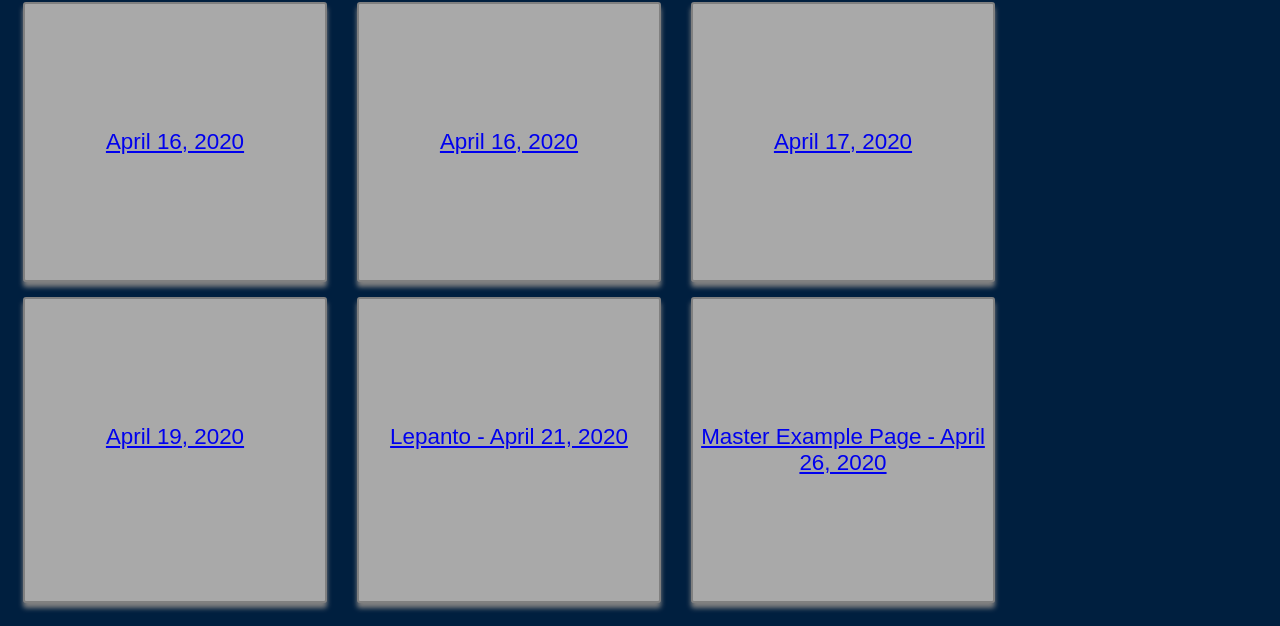
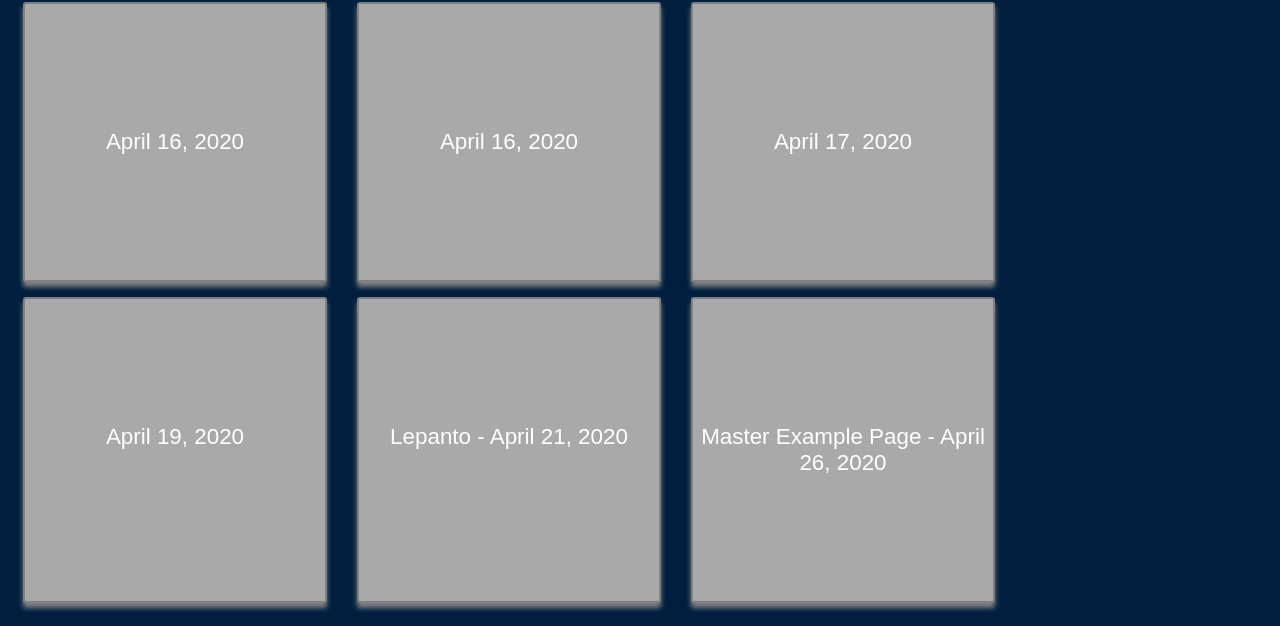
Before and after one commit to cascherman/cascherman.github.io, a plain HTML site: page index.html in a window 1280 px wide. Shown: the part 254-880 px from the top of the page. Drawn offline with Linux system fonts and the light colour scheme.

Commit message:
Update index.html

```diff
--- a/index.html
+++ b/index.html
@@ -13,7 +13,7 @@
                 text-align: center;
             }
 
-            a:link a:visited {
+            a:link, a:visited {
                 color: white;
                 text-decoration: none;
             }
```
